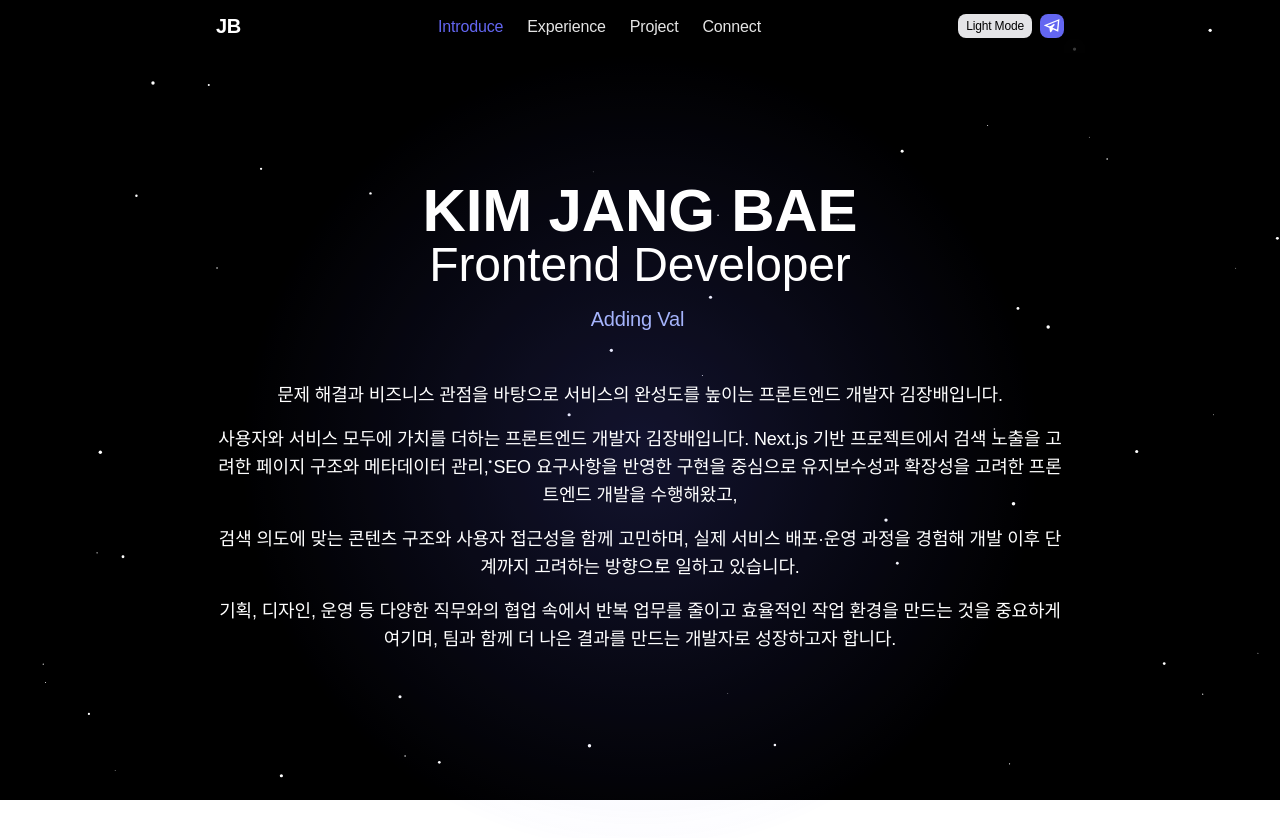
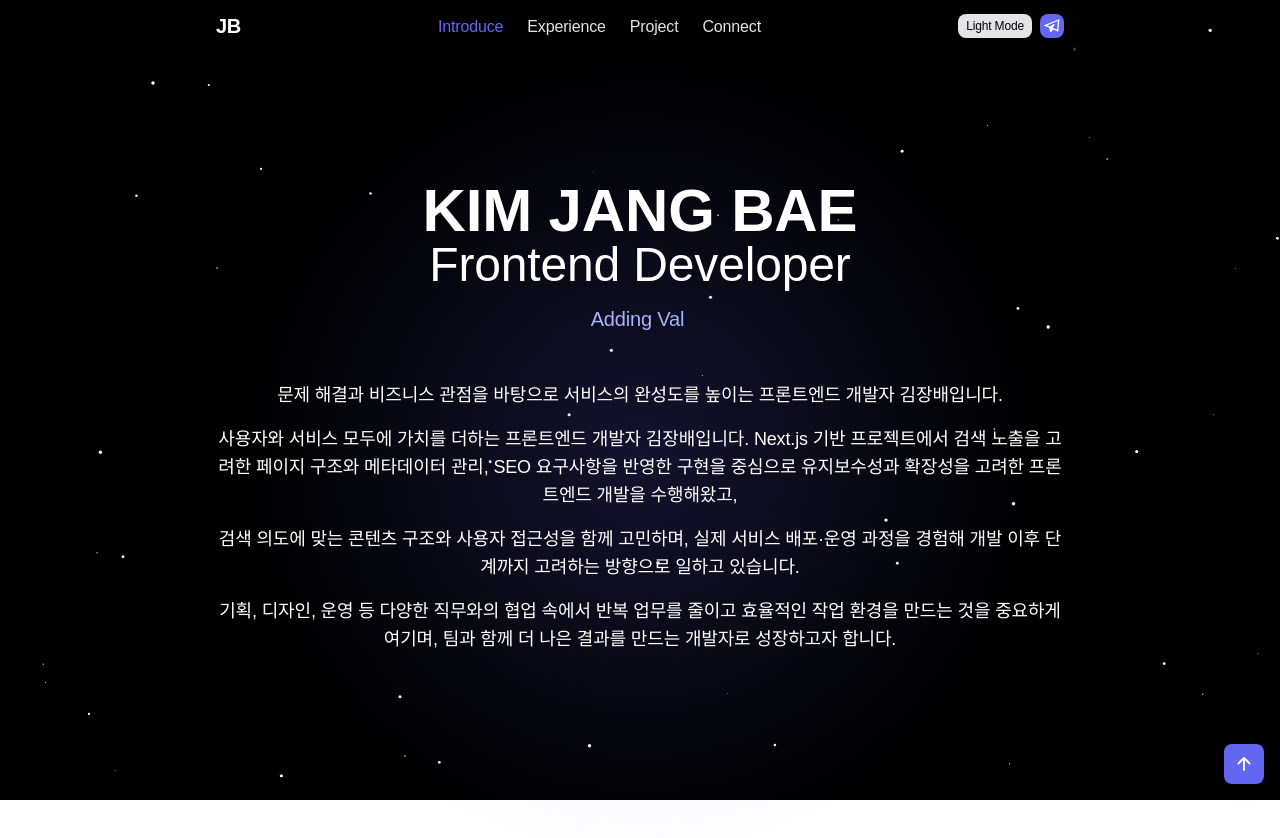
Before and after one commit to JangBai/JangBai.github.io, a React (Vite) app: page / in a window 1280 px wide. Shown: the top 838 px of the page. Built offline with nearby package versions, Linux system fonts and the light colour scheme; a web font is replaced by a local one.

Commit message:
feat: top 컴포넌트 작업 및 추가

```diff
--- a/src/App.tsx
+++ b/src/App.tsx
@@ -2,11 +2,13 @@ import Header from "@/components/layout/Header";
 import Home from "@/pages/home/Home";
 import Starfield from "@/components/ui/Starfield";
 import Footer from "@/components/layout/Footer";
+import TopButton from "@/components/ui/TopButton";
 
 export default function App() {
   return (
     <>
       <Starfield />
+      <TopButton />
       <Header />
       <div className="mx-auto max-w-4xl px-4 sm:px-6">
         <main className="min-h-screen">
--- a/src/components/ui/ContactForm.tsx
+++ b/src/components/ui/ContactForm.tsx
@@ -26,6 +26,7 @@ export default function ContactForm() {
       setTimeout(() => setVisible(false), 3000);
     }
   };
+
   return (
     <div className="relative flex w-full flex-col items-center justify-center rounded-xl border border-white/10 bg-[var(--color-accent-soft-20)] p-6 text-[var(--color-primary)]">
       <form
@@ -96,7 +97,7 @@ export default function ContactForm() {
 
           <button
             disabled={isSubmitting}
-            className="mt-8 w-full rounded-md bg-[var(--color-accent-strong)] p-2 text-white dark:bg-[var(--color-accent)]"
+            className="mt-8 w-full rounded-md bg-[var(--color-accent-strong)] p-2 text-white transition-all duration-300 hover:bg-[var(--color-accent)] dark:bg-[var(--color-accent)] dark:hover:bg-[var(--color-accent-strong)]"
           >
             {isSubmitting ? (
               "보내는 중"
--- /dev/null
+++ b/src/components/ui/TopButton.tsx
@@ -0,0 +1,13 @@
+import { IoArrowUpOutline } from "react-icons/io5";
+
+export default function TopButton() {
+  return (
+    <button
+      type="button"
+      onClick={() => window.scrollTo({ top: 0, behavior: "smooth" })}
+      className="fixed bottom-4 right-4 z-50 flex h-10 w-10 items-center justify-center rounded-lg bg-[var(--color-accent)] p-2 shadow-lg"
+    >
+      <IoArrowUpOutline className="h-5 w-5 text-white" />
+    </button>
+  );
+}
```
